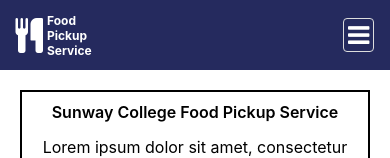
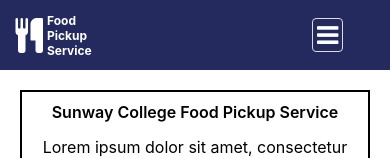
Before and after one commit to yuanwei04/Final-Year-Project-1, a plain HTML site: page index.html in a window 390 px wide. Shown: the top 158 px of the page. Drawn offline with Linux system fonts and the light colour scheme.

Commit message:
Update menuIcon

```diff
--- a/index.css
+++ b/index.css
@@ -122,7 +122,7 @@ header {
     display: inline;
     position: fixed;
     font-size: 25px;
-    margin-left: 88%;
+    margin-left: 80%;
     z-index: 222;
     float: right;
     padding: 1%;
```
